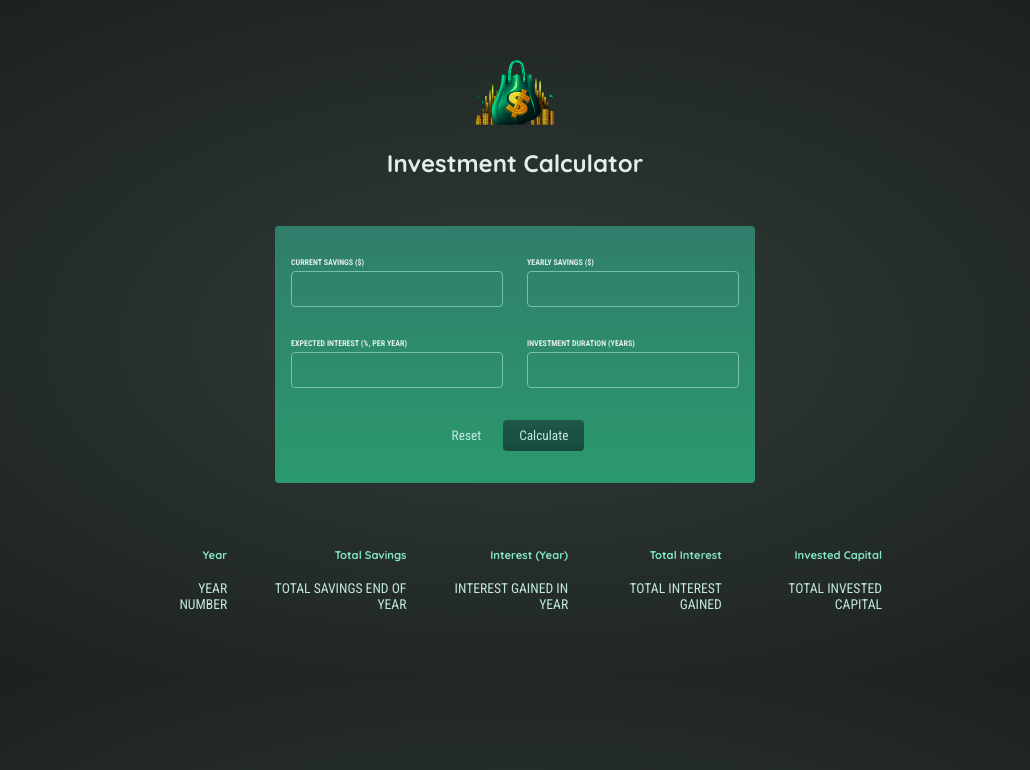
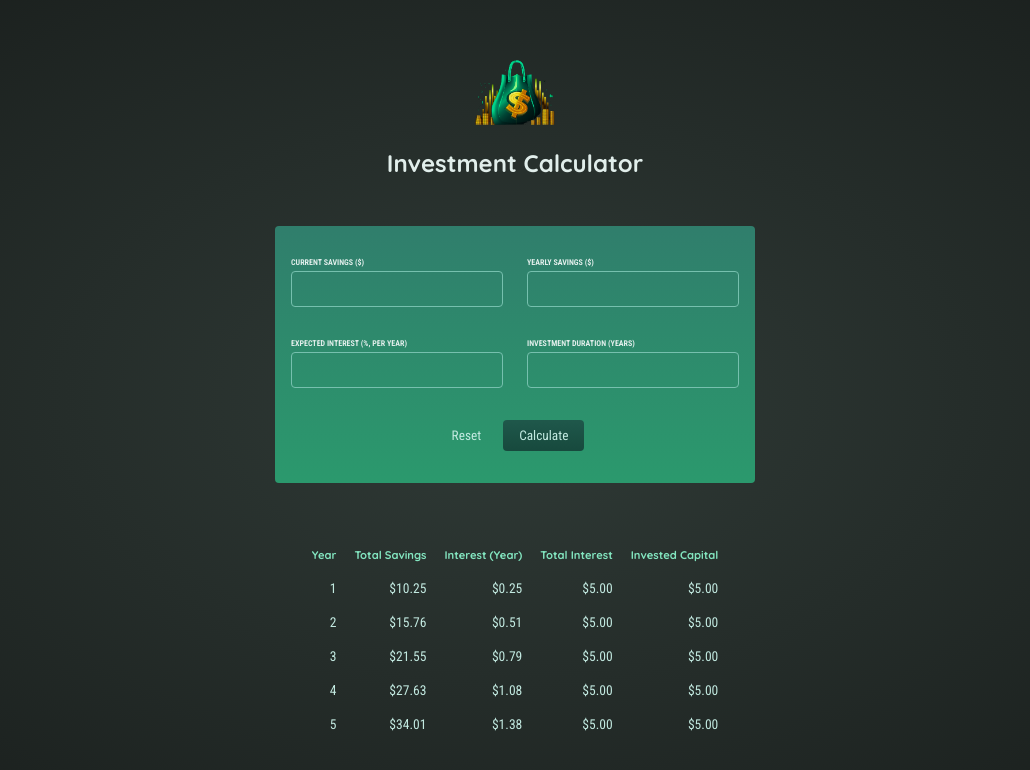
Before and after one commit to Mohamed-Ramadan1/Invest-Calculator, a React (Create React App) app: page / in a window 1280 px wide. Both pictures are taken after typing "5", "5", "5", "5" into the empty fields and a click on the button "Calculate". Shown: the top 770 px of the page, without its empty margins (125-1155 px from the left). Built offline with nearby package versions, Linux system fonts and the light colour scheme.

Commit message:
end the project

```diff
--- a/src/App.js
+++ b/src/App.js
@@ -35,7 +35,8 @@ return (
     <div>
       <Header />
     <Form onCalculate={calculateHandler} />
-    <Result data={results} />
+    {!results && <p>No User Input Yet</p> }
+    {results && <Result results={results} />}
 
 
     </div>
--- a/src/Components/Result.js
+++ b/src/Components/Result.js
@@ -1,7 +1,14 @@
 import React from 'react';
 import styles from './Result.module.css'
+
+const formater = new Intl.NumberFormat('en-Us', {
+    style: 'currency',
+    currency: 'USD',
+    minimumFractionDigits: 2,
+    maximumFractionDigits:2
+})
 const Result = (props) => {
-    console.log(props)
+console.log(props.results[0])
     return (
         <table className={styles.result}>
             <thead>
@@ -14,13 +21,18 @@ const Result = (props) => {
             </tr>
             </thead>
             <tbody>
-            <tr>
-                <td>YEAR NUMBER</td>
-                <td>TOTAL SAVINGS END OF YEAR</td>
-                <td>INTEREST GAINED IN YEAR</td>
-                <td>TOTAL INTEREST GAINED</td>
-                <td>TOTAL INVESTED CAPITAL</td>
-            </tr>
+                {
+                    props.results.map(result => (
+                        <tr key={result.year}>
+                            <td>{ result.year}</td>
+                            <td>{ formater.format(result.savingsEndOfYear)}</td>
+                            <td>{ formater.format(result.yearlyInterest )}</td>
+                            <td>{ formater.format(result.yearlyContribution)}</td>
+                            <td>{ formater.format(result.yearlyContribution)}</td>
+                        </tr>
+                    ))
+                }
+
             </tbody>
         </table>
     )
```
